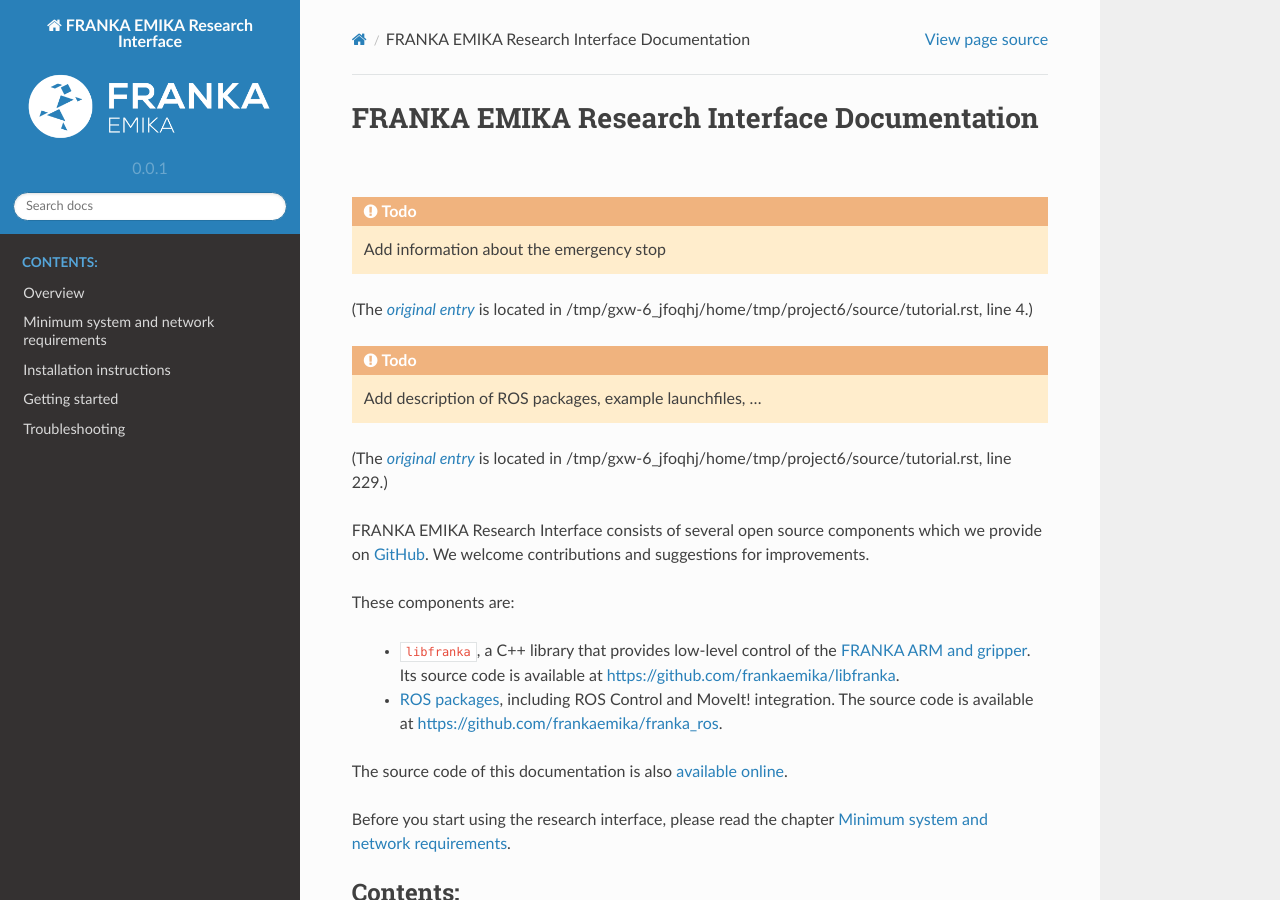
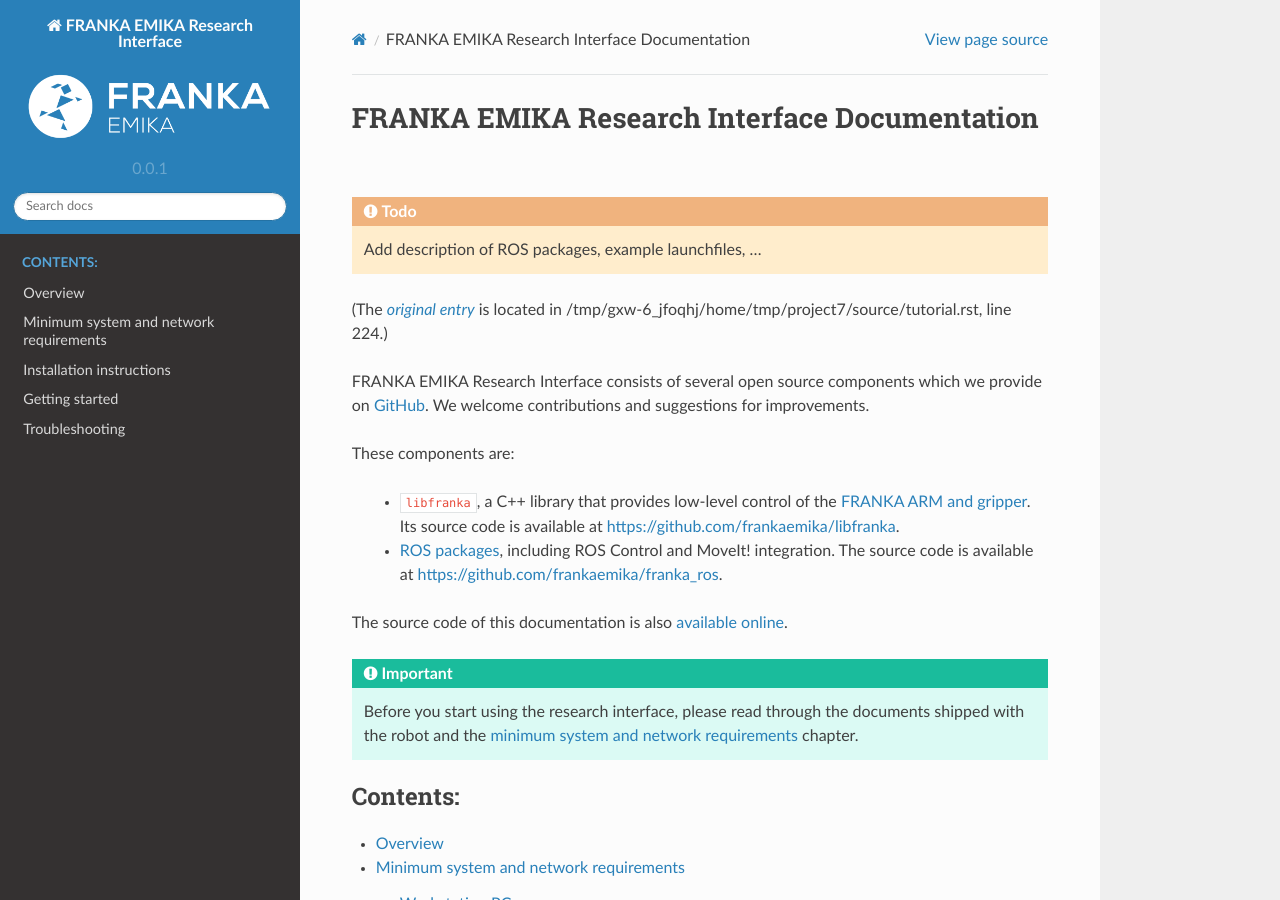
Before and after one commit to frankaemika/docs, a Sphinx documentation site: the page built from source/index.rst, in a window 1280 px wide and 900 px high. Built offline with Sphinx 7.4.7 and the Read the Docs theme 2.0.0, drawn with Linux system fonts in a browser that asks for light colours.

Commit message:
Updated index page.

```diff
--- a/source/index.rst
+++ b/source/index.rst
@@ -17,7 +17,11 @@
 The source code of this documentation is also `available online
 <https://github.com/frankaemika/research-interface-docs>`_.
 
-Before you start using the research interface, please read the chapter :doc:`requirements`.
+
+.. important::
+	Before you start using the research interface, please read through the documents shipped with
+	the robot and the :doc:`minimum system and network requirements <requirements>` chapter.
+
 
 .. toctree::
    :maxdepth: 2
--- a/source/overview.rst
+++ b/source/overview.rst
@@ -53,6 +53,7 @@
 * Use the robot model library which provides the following:
 
   - Forward kinematics of all joints.
+  - Jacobian matrix of all joints.
   - Dynamics: inertia matrix, Coriolis and centrifugal vector and gravity vector.
 
 .. important::
--- a/source/tutorial.rst
+++ b/source/tutorial.rst
@@ -1,10 +1,5 @@
 Getting started
 ===============
-
-.. todo::
-
-  Add information about the emergency stop
-
 
 After :doc:`setting up the required software <installation>`, the robot needs to be installed and
 tested. **Please read through the documents shipped with the robot and follow the setup
```
